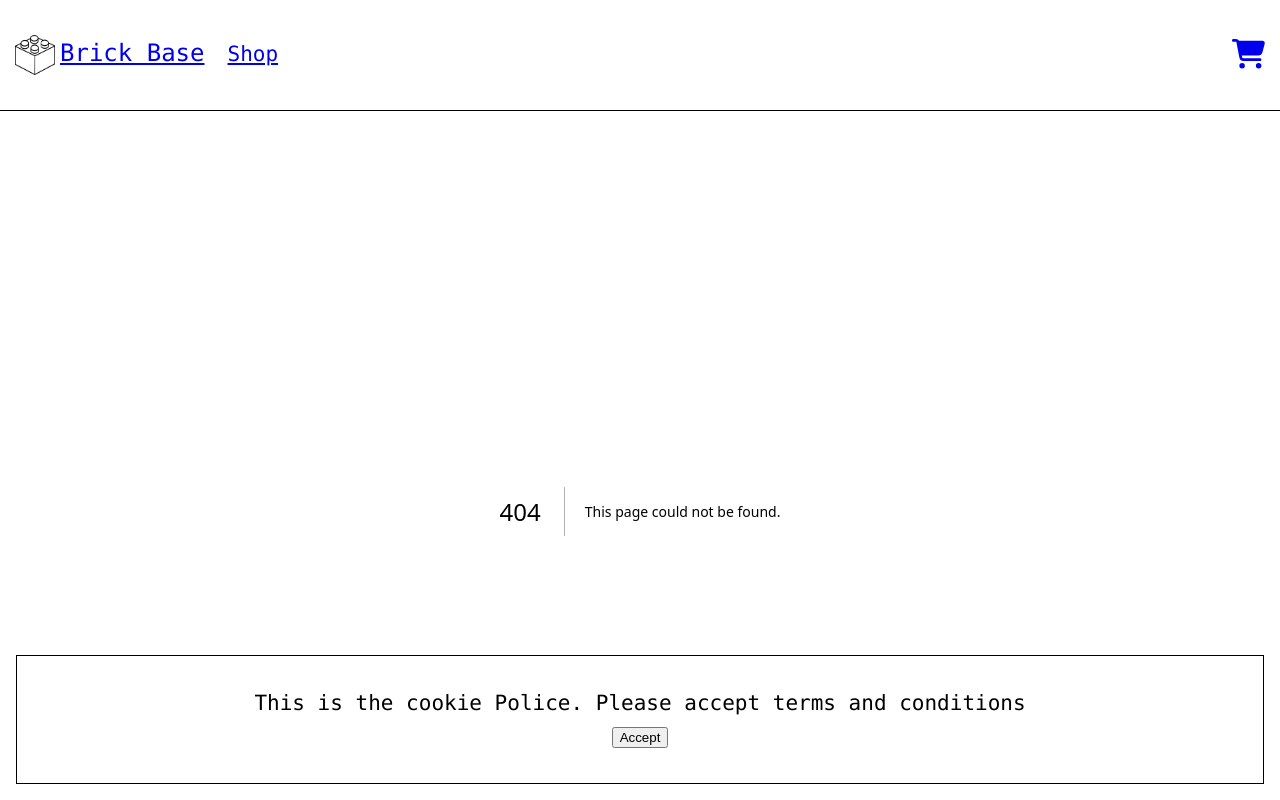
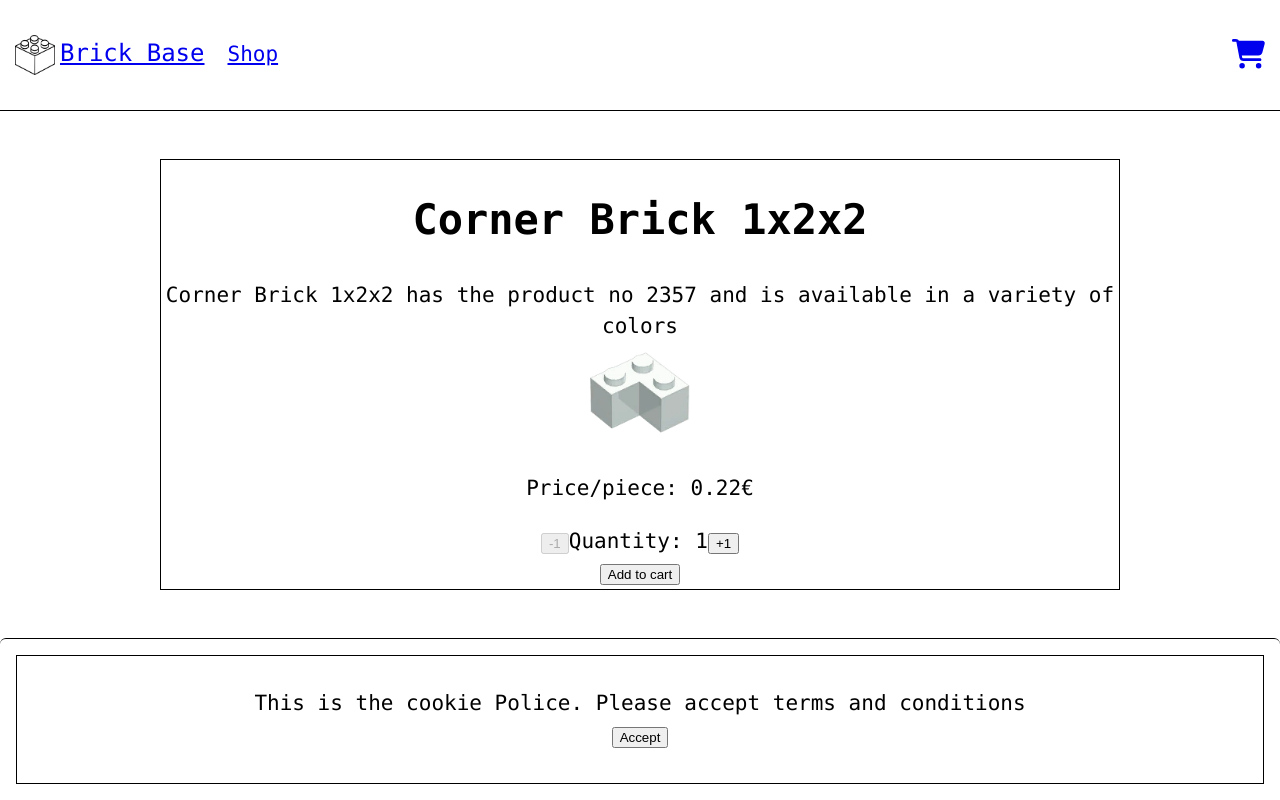
Before and after one commit to KatharinaSimma/nextjs-ecommerce-store, a Next.js app: page /products/16 in a window 1280 px wide. Before the commit this address had no page. Shown: the top 800 px of the page. Built offline with nearby package versions, Linux system fonts and the light colour scheme.

Commit message:
Add logic for single product view

```diff
--- a/app/Header.js
+++ b/app/Header.js
@@ -15,6 +15,7 @@ export default function Header() {
               width={40}
               height={40}
               className={styles.logo}
+              alt="brickbase logo"
             />
           </Link>
           <Link
@@ -27,7 +28,7 @@ export default function Header() {
           >
             Brick Base{' '}
           </Link>
-          <Link href="/shop" data-test-id="products-link">
+          <Link href="/products" data-test-id="products-link">
             Shop
           </Link>
         </div>
--- a/app/cart/CartTable.js
+++ b/app/cart/CartTable.js
@@ -1,6 +1,6 @@
 'use client';
 
-// import Image from 'next/image';
+import Image from 'next/image';
 import Link from 'next/link';
 import { useEffect, useState } from 'react';
 import { products } from '../../Database/products';
@@ -51,12 +51,12 @@ export function CartTable() {
               key={product.id}
               data-test-id={`cart-product-${product.id}`}
             >
-              {/* <Image
+              <Image
                 src={`/productImages/${product.image}`}
                 alt={product.name}
                 width="50"
                 height="50"
-              /> */}
+              />
               <span>{product.name}</span>
               <span>Part no. {product.part}</span>
               <span>{product.price.toFixed(2)}</span>
--- a/app/page.js
+++ b/app/page.js
@@ -1,4 +1,5 @@
 import Image from 'next/image';
+import Link from 'next/link';
 import { getStudents } from '../Database/products.ts';
 import basebrick from '../public/productImages/M3001.webp';
 import styles from './page.module.scss';
@@ -11,6 +12,7 @@ export default async function Home() {
       <h1>Welcome to Brick Base</h1>
       <p>We sell base bricks.</p>
       <Image className={styles.image} src={basebrick} alt="a lego brick" />
+      <Link href="/products">Go to shop</Link>
       <h2> Also students</h2>
       <div>
         {students.map((student) => {
--- a/app/shop/[productId]/Product.js
+++ b/app/products/[productId]/Product.js
@@ -1,10 +1,13 @@
 'use client';
 
 import Image from 'next/image';
+import { useState } from 'react';
 import { getParsedCookie, setStringifiedCookie } from '../../../utils/cookies';
 import styles from './page.module.scss';
 
 export default function ProductPage({ singleProduct }) {
+  const [productAmount, setProductAmount] = useState(1);
+
   return (
     <div className={styles.singleProductContainer}>
       <h1>{singleProduct.name}</h1>
@@ -17,15 +20,31 @@ export default function ProductPage({ singleProduct }) {
           alt={singleProduct.name}
           width="100"
           height="100"
+          data-test-id="product-image"
         />
+        <p>
+          Price/piece:{' '}
+          <span data-test-id="product-price">{singleProduct.price}</span>€
+        </p>
+        <button
+          disabled={productAmount <= 1}
+          onClick={() => setProductAmount(productAmount - 1)}
+        >
+          -1
+        </button>
+        <span>
+          Quantity: <span data-test-id="product-quantity">{productAmount}</span>
+        </span>
+        <button onClick={() => setProductAmount(productAmount + 1)}>+1</button>
       </main>
       <button
+        data-test-id="product-add-to-cart"
         onClick={() => {
           const cartItemsCookie = getParsedCookie('cartItemCookie');
           // if there is no cookie at all -> set new cookie
           if (!cartItemsCookie) {
             setStringifiedCookie('cartItemCookie', [
-              { id: singleProduct.id, amount: 1 },
+              { id: singleProduct.id, amount: productAmount },
             ]);
             return;
           }
@@ -35,9 +54,12 @@ export default function ProductPage({ singleProduct }) {
           });
 
           if (foundItem) {
-            foundItem.amount++;
+            foundItem.amount += productAmount;
           } else {
-            cartItemsCookie.push({ id: singleProduct.id, amount: 1 });
+            cartItemsCookie.push({
+              id: singleProduct.id,
+              amount: productAmount,
+            });
           }
           // update the cookie after transformation
           setStringifiedCookie('cartItemCookie', cartItemsCookie);
--- a/app/shop/[productId]/page.js
+++ b/app/products/[productId]/page.js
@@ -3,7 +3,7 @@ import Product from './Product';
 
 export default function ProductPage({ params }) {
   const singleProduct = products.find((product) => {
-    return product.part === parseInt(params.productId);
+    return product.id === parseInt(params.productId);
   });
 
   // if (!singleProduct) {
--- a/app/shop/page.js
+++ b/app/products/page.js
@@ -13,7 +13,7 @@ export default function productsPage() {
             <div className={styles.productCard} key={product.id}>
               <Link
                 data-test-id={`product-${product.id}`}
-                href={`/shop/${product.part}`}
+                href={`/products/${product.id}`}
               >
                 <h2>{product.name}</h2>
                 <p>Part no. {product.part}</p>
```
Also changed, not shown: app/products/[productId]/page.module.scss (renamed from app/shop/[productId]/page.module.scss), app/products/head.js (renamed from app/shop/head.js), app/products/page.module.scss (renamed from app/shop/page.module.scss).
